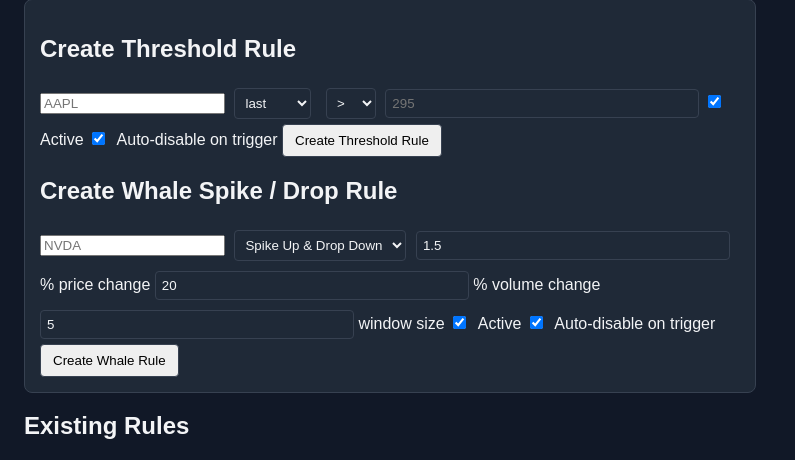
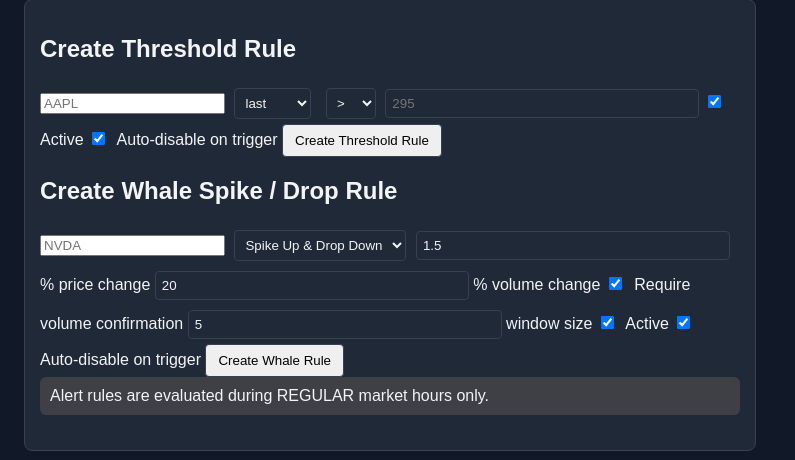
Before and after one commit to 2020dataanalysis/stock-alert-saas, a FastAPI app: page /alert-rules in a window 1280 px wide. Shown: the part 263-723 px from the top of the page, without its empty margins (0-795 px from the left). Run offline with FastAPI, Linux system fonts and the light colour scheme; data that the repository does not hold is empty; parts of the project's set-up code (start-up, migrations or seed data) failed here and were passed over.

Commit message:
Add optional volume confirmation for whale rules

```diff
--- a/app/services/alert_rule_service.py
+++ b/app/services/alert_rule_service.py
@@ -19,6 +19,7 @@ def get_alert_rules():
                 threshold,
                 price_change_pct,
                 volume_change_pct,
+                require_volume_confirmation,
                 window_size,
                 is_active,
                 auto_disable_on_trigger,
@@ -79,6 +80,7 @@ def create_whale_rule(
     price_change_pct,
     volume_change_pct,
     window_size,
+    require_volume_confirmation=True,
     is_active=True,
     auto_disable_on_trigger=True,
     auto_generated=False,
@@ -99,6 +101,7 @@ def create_whale_rule(
                 threshold,
                 price_change_pct,
                 volume_change_pct,
+                require_volume_confirmation,
                 window_size,
                 is_active,
                 auto_disable_on_trigger,
@@ -107,13 +110,14 @@ def create_whale_rule(
                 created_at,
                 updated_at
             )
-            VALUES (?, ?, ?, 'price_change_pct', '>=', 0, ?, ?, ?, ?, ?, ?, ?, ?, ?)
+            VALUES (?, ?, ?, 'price_change_pct', '>=', 0, ?, ?, ?, ?, ?, ?, ?, ?, ?, ?)
         """, (
             symbol.upper(),
             rule_type,
             direction,
             float(price_change_pct),
             float(volume_change_pct),
+            int(require_volume_confirmation),
             int(window_size),
             int(is_active),
             int(auto_disable_on_trigger),
--- a/app/web/dashboard.py
+++ b/app/web/dashboard.py
@@ -349,6 +349,7 @@ async def create_alert_rule_route(
     price_change_pct: float = Form(1.0),
     volume_change_pct: float = Form(10.0),
     window_size: int = Form(5),
+    require_volume_confirmation: bool = Form(False),
     is_active: bool = Form(False),
     auto_disable_on_trigger: bool = Form(False),
 ):
@@ -373,6 +374,7 @@ async def create_alert_rule_route(
                 price_change_pct=price_change_pct,
                 volume_change_pct=volume_change_pct,
                 window_size=window_size,
+                require_volume_confirmation=require_volume_confirmation,
                 is_active=is_active,
                 auto_disable_on_trigger=auto_disable_on_trigger,
             )
@@ -383,6 +385,7 @@ async def create_alert_rule_route(
                 price_change_pct=price_change_pct,
                 volume_change_pct=volume_change_pct,
                 window_size=window_size,
+                require_volume_confirmation=require_volume_confirmation,
                 is_active=is_active,
                 auto_disable_on_trigger=auto_disable_on_trigger,
             )
@@ -395,6 +398,7 @@ async def create_alert_rule_route(
                 price_change_pct=price_change_pct,
                 volume_change_pct=volume_change_pct,
                 window_size=window_size,
+                require_volume_confirmation=require_volume_confirmation,
                 is_active=is_active,
                 auto_disable_on_trigger=auto_disable_on_trigger,
             )
--- a/app/web/templates/alert_rules.html
+++ b/app/web/templates/alert_rules.html
@@ -86,6 +86,15 @@
         <input name="volume_change_pct" type="number" step="any" value="20" required>
         <span>% volume change</span>
 
+        <label>
+            <input
+                type="checkbox"
+                name="require_volume_confirmation"
+                checked
+            >
+            Require volume confirmation
+        </label>
+
         <input name="window_size" type="number" value="5" required>
         <span>window size</span>
 
@@ -102,7 +111,17 @@
         <button type="submit">Create Whale Rule</button>
     </form>
 
+    <div style="
+        margin-bottom:20px;
+        padding:10px;
+        background:#3f3f46;
+        border-radius:6px;
+    ">
+        Alert rules are evaluated during REGULAR market hours only.
+    </div>
+
 </div>
+
 
 <h2>Existing Rules</h2>
 
@@ -133,7 +152,11 @@
                 {{ rule.rule_type }}
                 {{ rule.direction }}
                 price {{ rule.price_change_pct }}%
-                volume {{ rule.volume_change_pct }}%
+                {% if rule.require_volume_confirmation %}
+                    volume {{ rule.volume_change_pct }}%
+                {% else %}
+                    volume not required
+                {% endif %}
                 window {{ rule.window_size }}
             {% endif %}
         </td>
```
Also changed, not shown: app/storage/sqlite_store.py.
